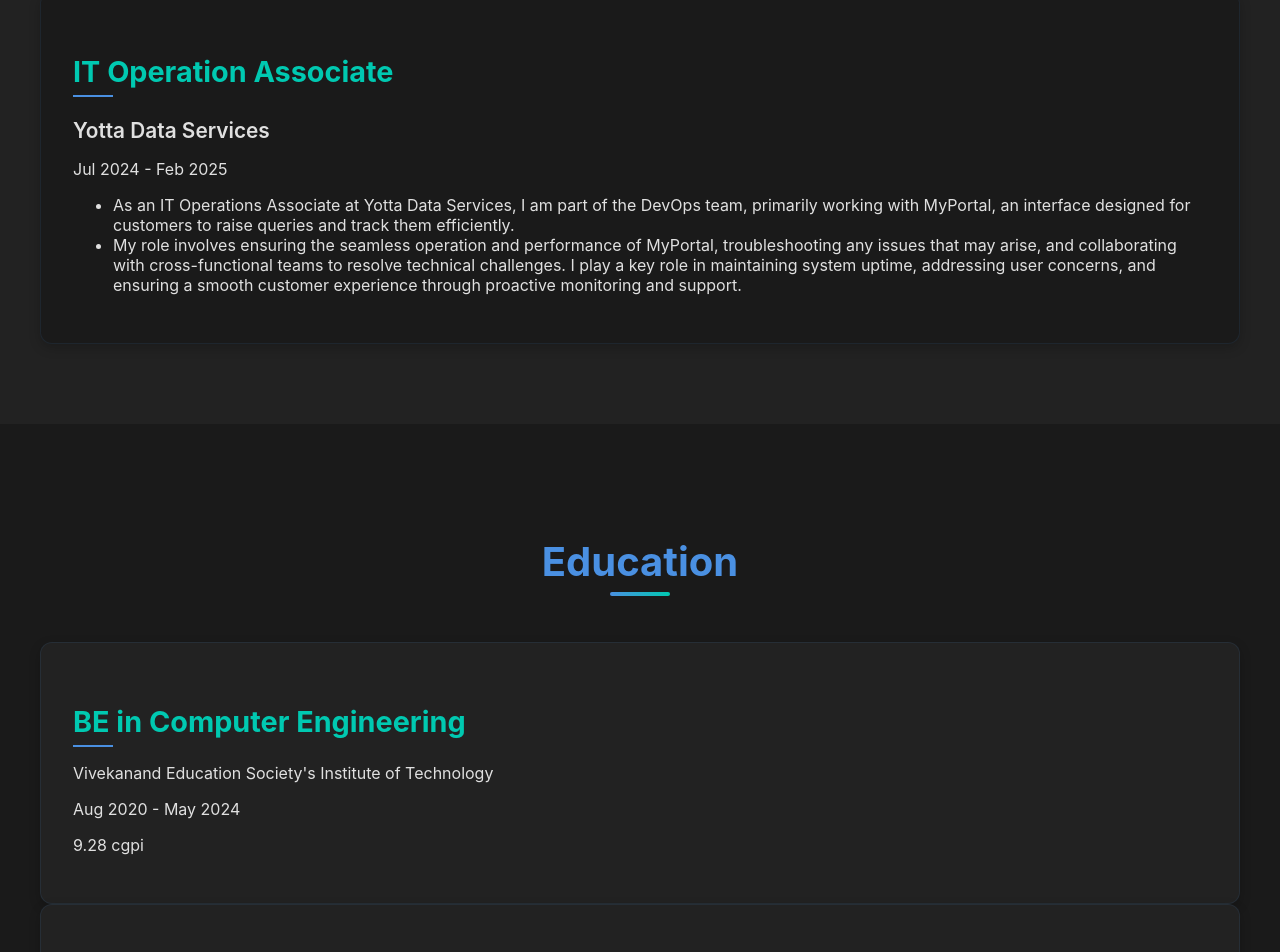
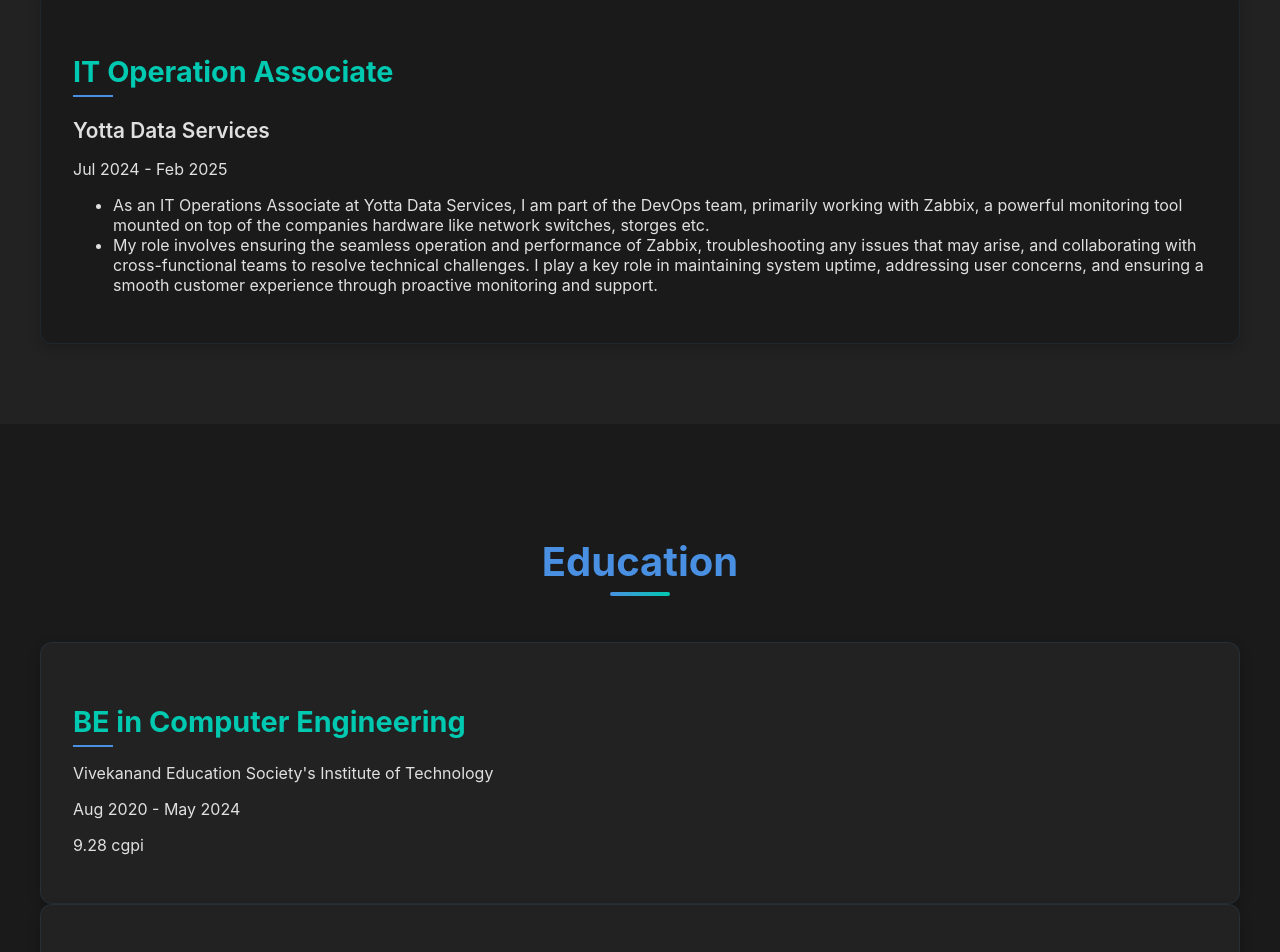
Before and after one commit to utsav145/Portfolio, a React (Create React App) app in the folder portfolio/: page / in a window 1280 px wide. Shown: the part 2718-3670 px from the top of the page. Built offline with nearby package versions, Linux system fonts and the light colour scheme.

Commit message:
Update Experience.jsx

```diff
--- a/portfolio/src/components/Experience.jsx
+++ b/portfolio/src/components/Experience.jsx
@@ -14,8 +14,8 @@ const Experience = () => {
       company: "Yotta Data Services",
       period: "Jul 2024 - Feb 2025",
       description: [
-        "As an IT Operations Associate at Yotta Data Services, I am part of the DevOps team, primarily working with MyPortal, an interface designed for customers to raise queries and track them efficiently.",
-        "My role involves ensuring the seamless operation and performance of MyPortal, troubleshooting any issues that may arise, and collaborating with cross-functional teams to resolve technical challenges. I play a key role in maintaining system uptime, addressing user concerns, and ensuring a smooth customer experience through proactive monitoring and support."
+        "As an IT Operations Associate at Yotta Data Services, I am part of the DevOps team, primarily working with Zabbix, a powerful monitoring tool mounted on top of the companies hardware like network switches, storges etc.",
+        "My role involves ensuring the seamless operation and performance of Zabbix, troubleshooting any issues that may arise, and collaborating with cross-functional teams to resolve technical challenges. I play a key role in maintaining system uptime, addressing user concerns, and ensuring a smooth customer experience through proactive monitoring and support."
       ]
     }
   ];
```
